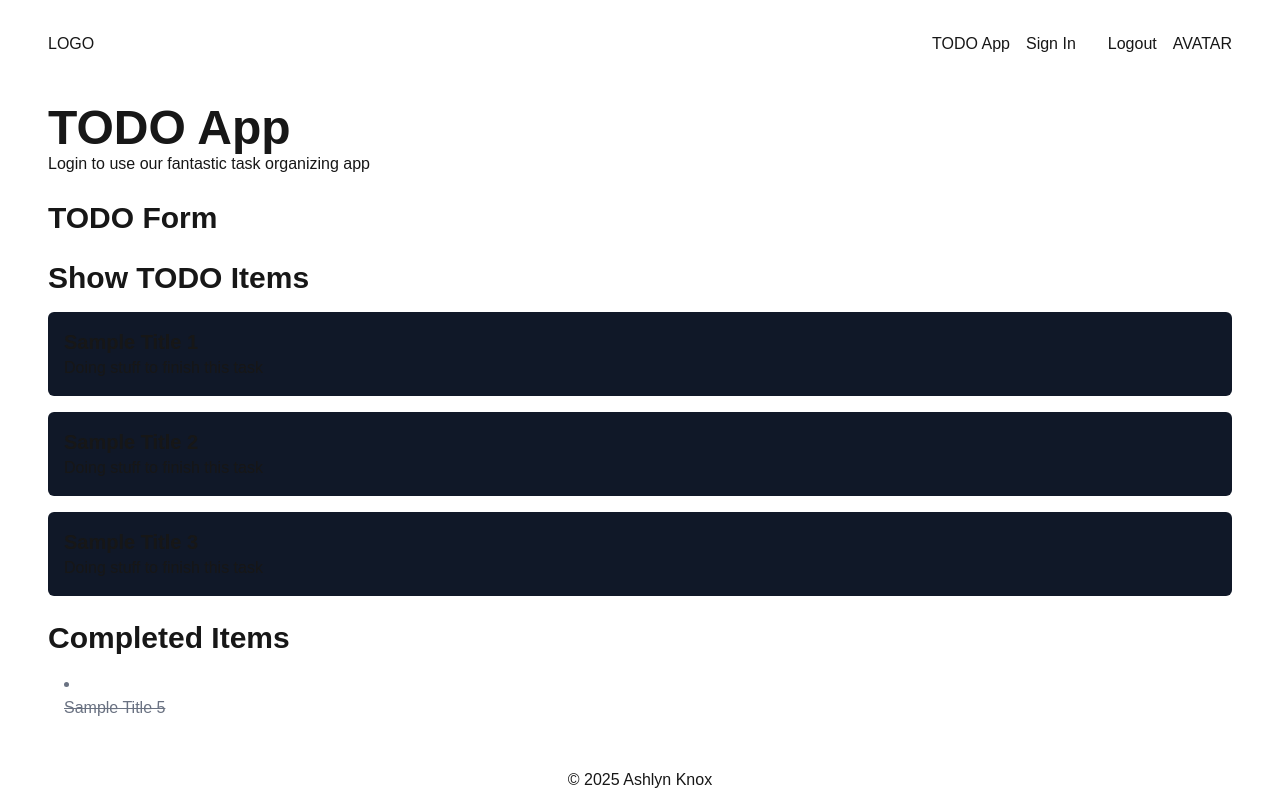
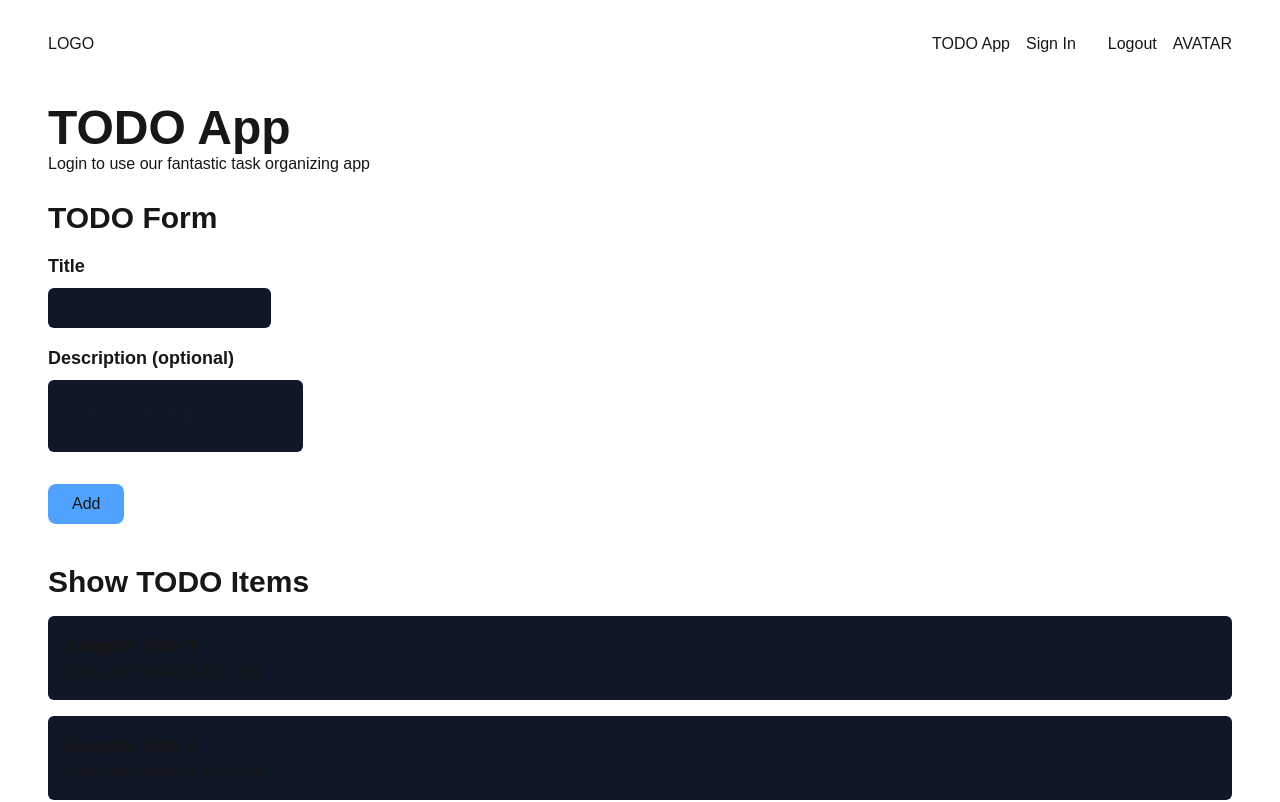
Before and after one commit to ashx3s/todo-app-next-directus-vercel, a Next.js app: page / in a window 1280 px wide. Shown: the top 802 px of the page. Built offline with nearby package versions, Linux system fonts and the light colour scheme.

Commit message:
minimal form setup

```diff
--- a/src/app/page.jsx
+++ b/src/app/page.jsx
@@ -45,6 +45,38 @@ export default function Home() {
       </header>
       <section className='container my-6'>
         <h2 className='text-3xl font-semibold'>TODO Form</h2>
+        <form action=''>
+          <div className='my-4'>
+            <label htmlFor='title' className='text-lg font-bold'>
+              Title
+            </label>
+            <input
+              type='text'
+              id='title'
+              name='title'
+              placeholder='enter task'
+              className='block bg-gray-900 p-2 rounded-md my-2'
+              required
+            />
+          </div>
+          <div className='my-4'>
+            <label htmlFor='description' className='text-lg font-bold'>
+              Description (optional)
+            </label>
+            <input
+              type='textarea'
+              id='description'
+              name='description'
+              placeholder='enter extra details'
+              className='block bg-gray-900 p-6 rounded-md my-2'
+            />
+          </div>
+          <input
+            type='submit'
+            value='Add'
+            className='bg-blue-400 rounded-lg px-6 py-2 my-4'
+          />
+        </form>
       </section>
       <section className='container my-6'>
         <h2 className='text-3xl font-semibold'>Show TODO Items</h2>
```
